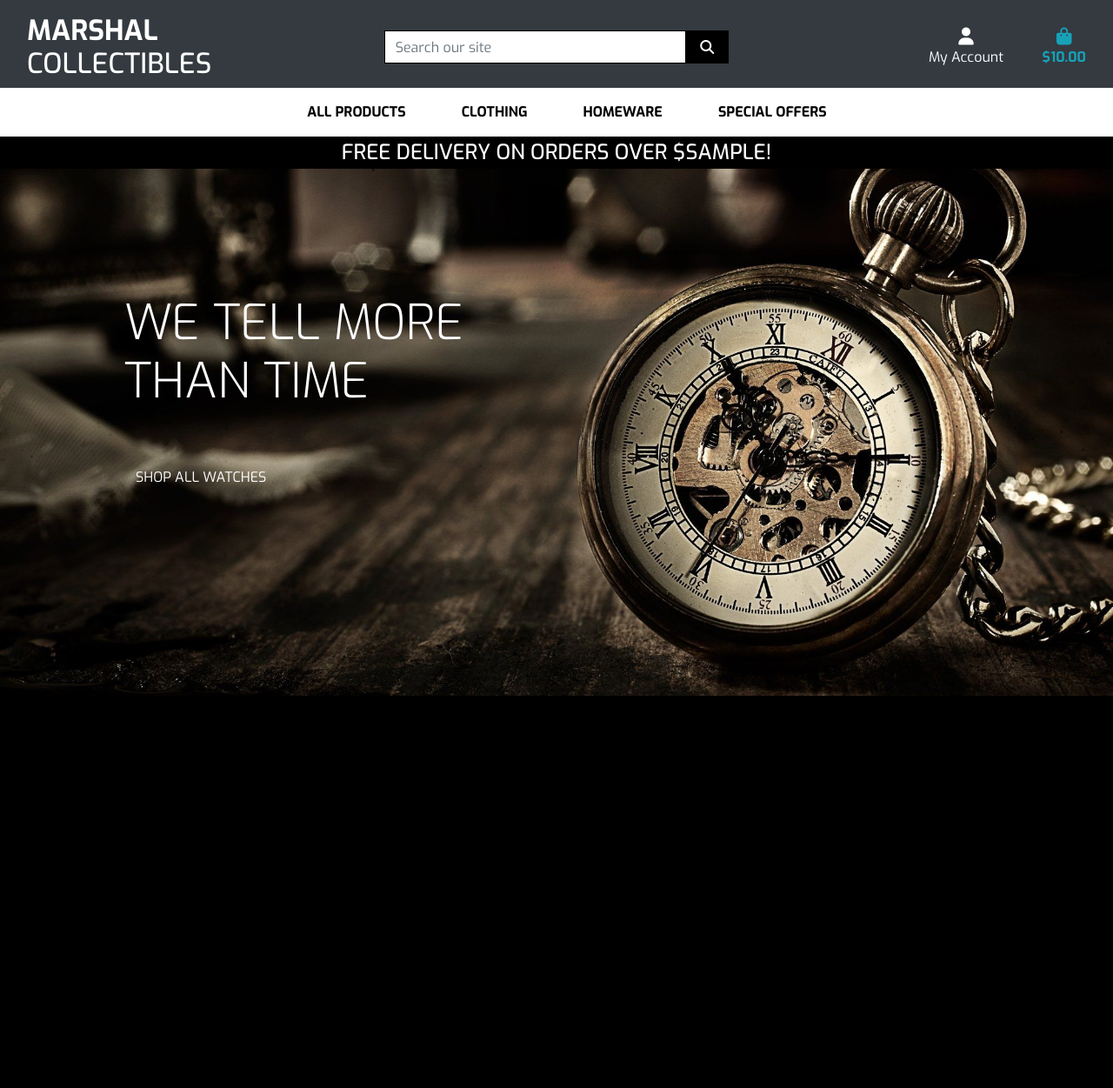
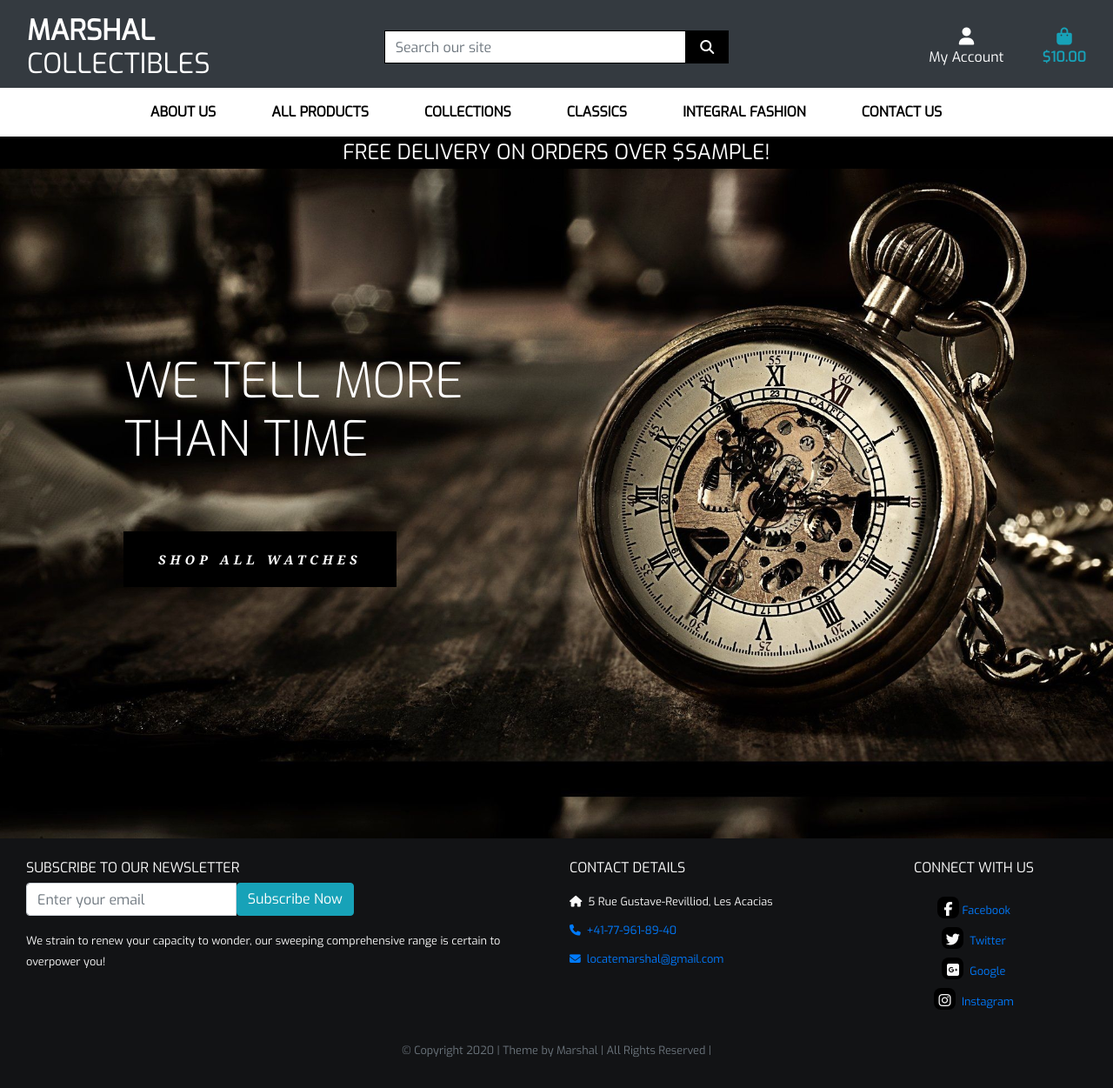
Before and after one commit to Seagather/Marshal-Unisex-Collectibles, a Django app: template home/templates/home/index.html in a window 1280 px wide. Shown: the whole page at 87% size. Before the commit the page ends 800 px from the top, so only its background shows below. Run offline with Django 3.2, Linux system fonts and the light colour scheme; the template is opened without the code that fills it: most values are stand-ins (such as "Sample title", 1, 10 or a date in 2020); some libraries are stand-ins or nearby versions.

Commit message:
Added footer

```diff
--- a/home/templates/home/index.html
+++ b/home/templates/home/index.html
@@ -18,7 +18,7 @@
                 </h1>
                 <div class="my-5">
                     <h4>
-                        <a href="" class="btn btn-default shop-button rounded-0 text-uppercase py-3 text-white">Shop All Watches</a>
+                        <a href="" class="btn btn-default shop-button rounded-0 text-uppercase py-3">Shop All Watches</a>
                     </h4>
                 </div>
             </div>
--- a/static/css/base.css
+++ b/static/css/base.css
@@ -8,6 +8,10 @@ body {
     height: calc(100vh - 164px);
     color: #555;
     font-family: 'Exo';
+    /* display: flex;
+    flex-direction: column; */
+    margin: 0;
+    min-height: 100vh;
 }
 
 /* from Bulma */
@@ -31,7 +35,7 @@ body {
     background-color: #343a40;
 }
 
-.shop-button .btn-default {
+.shop-button  {
 	outline: 0;
 	display: inline-block;
 	padding: 12px 35px;
@@ -40,16 +44,16 @@ body {
 	text-align: center;
 	cursor: pointer;
 	border: 5px solid black;
-	/* margin-left: -1px;
-	margin-top: 5%; */
+	margin-left: -1px;
+	margin-top: 5%;
 	font-size: 11pt;
 	letter-spacing: 5px;
 	font-weight: bold;
 	font-family: Georgia;
     font-style: italic;
-    background: black;
+
 }
-.shop-button .btn-default:hover {
+.shop-button:hover {
 	background-color: transparent;
 	color: white;
 	border: 5px solid black;
@@ -113,3 +117,31 @@ body {
         padding-top: 164px;
     }
 }
+
+footer {
+	background-color: #121315;
+    color: #fafafa;
+    /* position: fixed; */
+}
+.social-links,
+.socials {
+	text-align: center;
+}
+.social-links li a i {
+	width: 25px;
+	height: 25px;
+	padding: 9px 0;
+	border-radius: 32%;
+	font-size: 16px;
+	line-height: 10px;
+	text-align: center;
+	color: #fafafa;
+	background: black;
+	transition: all 0.35s ease-in-out;
+	-moz-transition: all 0.35s ease-in-out;
+	-webkit-transition: all 0.35s ease-in-out;
+	-o-transition: all 0.35s ease-in-out;
+}
+.social-links li a i:hover {
+	background: #e84610;
+}
--- a/templates/base.html
+++ b/templates/base.html
@@ -17,7 +17,7 @@
 
     {% block corecss %}
         <link rel="stylesheet" href="https://stackpath.bootstrapcdn.com/bootstrap/4.4.1/css/bootstrap.min.css" integrity="sha384-Vkoo8x4CGsO3+Hhxv8T/Q5PaXtkKtu6ug5TOeNV6gBiFeWPGFN9MuhOf23Q9Ifjh" crossorigin="anonymous">
-        <link href="https://fonts.googleapis.com/css2?family=Exo:wght@100;200;300;400;500;600;700&family=Roboto:wght@100;300;400;500;700&display=swap" rel="stylesheet">
+        <link href="https://fonts.googleapis.com/css2?family=Exo:wght@100;200;300;400&family=Roboto:wght@100;300;400&display=swap" rel="stylesheet">
 	    <link rel="stylesheet" href="https://stackpath.bootstrapcdn.com/font-awesome/4.7.0/css/font-awesome.min.css" type="text/css" />
 	    <link rel="stylesheet" href="{% static 'css/base.css' %}">
     {% endblock %}
@@ -123,6 +123,9 @@
 
     {% block content %}
     {% endblock %}
+    <footer>
+        {% include 'includes/footer.html' %}
+    </footer>
 
     {% block postloadjs %}
     {% endblock %}
--- /dev/null
+++ b/templates/includes/footer.html
@@ -0,0 +1,68 @@
+<!-- Footer -->
+	<footer class="page-footer font-small blue pt-4">
+		<!-- Footer Links -->
+		<div class="container-fluid text-center text-md-left">
+			<!-- Grid row -->
+			<div class="row">
+				<!-- Grid column -->
+				<div class="col-md-6 mt-md-0 mt-3">
+					<!-- Content -->
+					<div class="col-md-8">
+						<form action="https://formdump.codeinstitute.net/" method="post" onsubmit="myFunction()">
+							<h6>SUBSCRIBE TO OUR NEWSLETTER</h6>
+							<div class="input-group">
+								<input type="email" id="email-address" class="form-control" placeholder="Enter your email" name="email-address" required> <span class="input-group-btn">
+                                    <button class="btn btn-info no-border-radius" type="submit">Subscribe Now</button>
+
+                                </span>
+							</div>
+						</form>
+					</div>
+					<div class="col-md-12 mt-3"> <small>
+                            We strain to renew your capacity to wonder, our sweeping comprehensive range is certain to overpower you!
+                        </small>
+					</div>
+				</div>
+				<!-- Grid column -->
+				<hr class="clearfix w-100 d-md-none pb-3">
+				<!-- Grid column -->
+				<div class="col-md-3 mb-md-0 mb-3">
+					<!-- Links -->
+					<h6 class="text-uppercase contact-details">Contact details</h6>
+					<ul class="list-unstyled">
+						<li> <small><i class="fas fa-home mt-3" aria-hidden="true"></i>&nbsp; 5 Rue Gustave-Revilliod, Les Acacias</small>
+						</li>
+						<li> <a class="link" aria-label="Phone number" href="tel:+41-77-961-89-40"><small><i class="fas fa-phone mt-3"></i>&nbsp; +41-77-961-89-40</small></a>
+						</li>
+						<li> <a class="link" aria-label="email" href="mailto:locatemarshal@gmail.com"><small><i class="fas fa-envelope mt-3"></i>&nbsp; locatemarshal@gmail.com</small></a>
+						</li>
+					</ul>
+				</div>
+				<!-- Grid column -->
+				<!-- Grid column -->
+				<div class="col-md-3 mb-md-0 mb-3">
+					<!-- Links -->
+					<h6 class="text-uppercase mb-3 socials">Connect with us</h6>
+					<ul class="list-unstyled social-links">
+						<li><a href="https://www.facebook.com/" target="_blank" rel="noopener" aria-label="Visit us on Facebook"><small><i class="fab fa-facebook-f mt-2" aria-hidden="true"></i>&nbsp;Facebook</small></a>
+						</li>
+						<li><a href="https://twitter.com/" target="_blank" rel="noopener" aria-label="Visit us on Twitter"><small><i class="fab fa-twitter mt-2" aria-hidden="true"></i>&nbsp; Twitter</small></a>
+						</li>
+						<li><a href="https://www.plus.google.com/" target="_blank" rel="noopener" aria-label="Visit us on Google"><small><i class="fab fa-google-plus-square mt-2" aria-hidden="true"></i>&nbsp; Google</small></a>
+						</li>
+						<li><a href="https://www.instagram.com/" target="_blank" rel="noopener" aria-label="Visit us on Instagram"><small><i class="fab fa-instagram mt-2" aria-hidden="true"></i>&nbsp; Instagram</small></a>
+						</li>
+					</ul>
+				</div>
+				<!-- Grid column -->
+			</div>
+			<!-- Grid row -->
+		</div>
+		<!-- Footer Links -->
+		<!-- Copyright -->
+		<div class="footer-copyright text-center py-3">
+			<p class="text-muted mb-3"><small>© Copyright 2020 | Theme by Marshal | All Rights Reserved |</small>
+			</p>
+		</div>
+		<!-- Copyright -->
+	</footer>
--- a/templates/includes/main-nav.html
+++ b/templates/includes/main-nav.html
@@ -1,5 +1,10 @@
 <div class="collapse navbar-collapse" id="main-nav">
     <ul class="navbar-nav w-auto mx-auto">
+        <li class="nav-item">
+            <a class="logo-font font-weight-bold nav-link text-black mr-5" href="#" id="About-Us-link" aria-haspopup="true" aria-expanded="false">
+                About Us
+            </a>
+        </li>
         <li class="nav-item dropdown">
             <a class="logo-font font-weight-bold nav-link text-black mr-5" href="#" id="all-products-link" data-toggle="dropdown" aria-haspopup="true" aria-expanded="false">
                 All Products
@@ -13,38 +18,44 @@
         </li>
 
         <li class="nav-item dropdown">
-            <a class="logo-font font-weight-bold nav-link text-black mr-5" href="#" id="clothing-link" data-toggle="dropdown" aria-haspopup="true" aria-expanded="false">
-                Clothing
+            <a class="logo-font font-weight-bold nav-link text-black mr-5" href="#" id="collections-link" data-toggle="dropdown" aria-haspopup="true" aria-expanded="false">
+                Collections
             </a>
-            <div class="dropdown-menu border-0" aria-labelledby="clothing-link">
-                <a href="" class="dropdown-item">Activewear &amp; Essentials</a>
-                <a href="" class="dropdown-item">Jeans</a>
-                <a href="" class="dropdown-item">Shirts</a>
-                <a href="" class="dropdown-item">All Clothing</a>
+            <div class="dropdown-menu border-0" aria-labelledby="collections-link">
+                <a href="" class="dropdown-item">Chains</a>
+                <a href="" class="dropdown-item">Leathers</a>
+                <a href="" class="dropdown-item">Pure Gold</a>
+                <a href="" class="dropdown-item">All Collections</a>
             </div>
         </li>
 
         <li class="nav-item dropdown">
-            <a class="logo-font font-weight-bold nav-link text-black mr-5" href="#" id="homeware-link" data-toggle="dropdown" aria-haspopup="true" aria-expanded="false">
-                Homeware
+            <a class="logo-font font-weight-bold nav-link text-black mr-5" href="#" id="classics-link" data-toggle="dropdown" aria-haspopup="true" aria-expanded="false">
+                Classics
             </a>
-            <div class="dropdown-menu border-0" aria-labelledby="homeware-link">
-                <a href="" class="dropdown-item">Bed &amp; Bath</a>
-                <a href="" class="dropdown-item">Kitchen &amp; Dining</a>
-                <a href="" class="dropdown-item">All Homeware</a>
+            <div class="dropdown-menu border-0" aria-labelledby="classic-link">
+                <a href="" class="dropdown-item">Chronograph &amp; Chronometer</a>
+                <a href="" class="dropdown-item">Hybrid</a>
+                <a href="" class="dropdown-item">Sports</a>
+                <a href="" class="dropdown-item">All Classics</a>
             </div>
         </li>
 
         <li class="nav-item dropdown">
-            <a class="logo-font font-weight-bold nav-link text-black" href="#" id="specials-link" data-toggle="dropdown" aria-haspopup="true" aria-expanded="false">
-                Special Offers
+            <a class="logo-font font-weight-bold nav-link text-black mr-5" href="#" id="specials-link" data-toggle="dropdown" aria-haspopup="true" aria-expanded="false">
+                Integral Fashion
             </a>
             <div class="dropdown-menu border-0" aria-labelledby="specials-link">
-                <a href="" class="dropdown-item">New Arrivals</a>
-                <a href="" class="dropdown-item">Deals</a>
-                <a href="" class="dropdown-item">Clearance</a>
-                <a href="" class="dropdown-item">All Specials</a>
+                <a href="" class="dropdown-item">Ladies</a>
+                <a href="" class="dropdown-item">Men</a>
+                <a href="" class="dropdown-item">Accessories</a>
+                <a href="" class="dropdown-item">All Accessories</a>
             </div>
+        </li>
+        <li class="nav-item">
+            <a class="logo-font font-weight-bold nav-link text-black mr-5" href="#" id="Contact-Us-link" aria-haspopup="true" aria-expanded="false">
+                Contact Us
+            </a>
         </li>
     </ul>
 </div>
```
